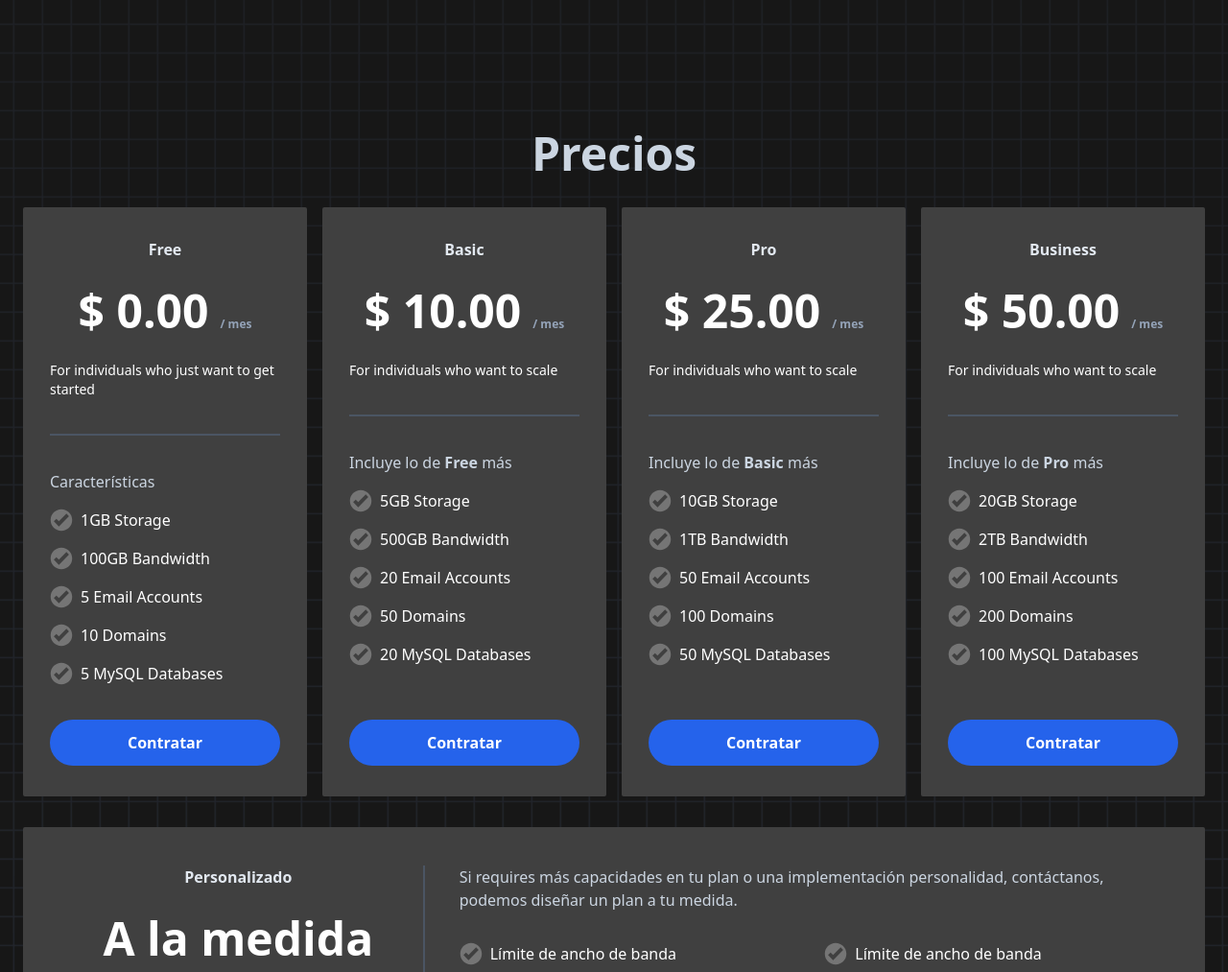
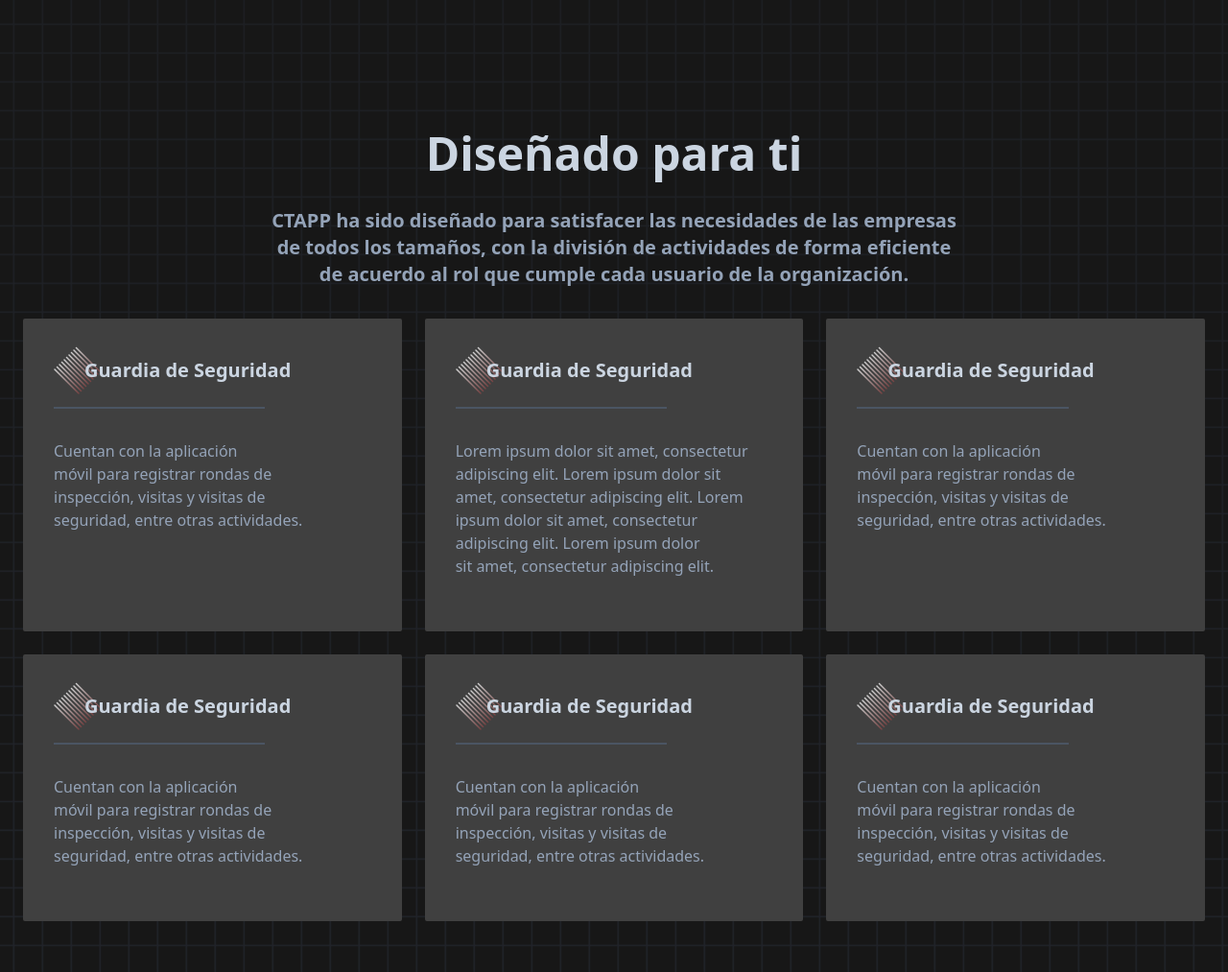
Before and after one commit to zeolimaldonado/landing-page, an Astro site: page / in a window 1280 px wide. Shown: the part 1560-2573 px from the top of the page at 96% size. Built offline with nearby package versions, Linux system fonts and the light colour scheme; Astro itself is replaced by a stand-in of ours.

Commit message:
People section (SaaS roles)

```diff
--- a/src/components/Contact.astro
+++ b/src/components/Contact.astro
@@ -5,7 +5,8 @@
 <section id="contact" class="container mx-auto min-h-screen py-10 pt-24 px-6 space-y-8 flex flex-col justify-center">
     <h1 class="text-5xl text-center font-semibold text-slate-300">Contactanos</h1>
     <p class="text-slate-400 font-semibold text-xl text-center max-w-[65ch] mx-auto text-balance">
-        Si deseas obtener una demo de la aplicación, o deseas conocer más características para poder integrarlo en los procesos de tu empresa, puedes contactarnos completando el siguiente formulario
+        Si deseas obtener una demo de la aplicación, o deseas conocer más características para poder integrarlo en los procesos de tu empresa,
+        puedes contactarnos completando el siguiente formulario
     </p>
-    <ContactForm />
+    <ContactForm client:load />
 </section>
--- /dev/null
+++ b/src/components/People.astro
@@ -0,0 +1,19 @@
+---
+import Card from "./people/Card.astro"
+import { PEOPLE } from "./../constants"
+---
+
+<section id="features" class="container mx-auto min-h-screen py-10 pt-24 px-6 space-y-8 flex flex-col">
+    <h1 class="text-5xl text-center font-semibold text-slate-300">Diseñado para ti</h1>
+    <p class="text-slate-400 font-semibold text-xl text-center max-w-[65ch] mx-auto text-balance">
+        CTAPP ha sido diseñado para satisfacer las necesidades de las empresas de todos los tamaños, con la división de actividades de forma eficiente
+        de acuerdo al rol que cumple cada usuario de la organización.
+    </p>
+    <section class="w-full grid grid-cols-3 justify-between items-stretch gap-6">
+        {
+            PEOPLE.map((person) => (
+                <Card {...person} />
+            ))
+        }
+    </section>
+</section>
--- /dev/null
+++ b/src/components/people/Card.astro
@@ -0,0 +1,16 @@
+---
+const { job, description } = Astro.props
+---
+
+<div class="rounded-sm bg-neutral-700 px-8 py-10 w-full">
+    <div class="flex items-center relative pl-8 mb-6">
+        <img class="absolute right-0 left-0 -z-0" width="50" height="50" src="/images/bg-person.png" alt="">
+        <h3 class="text-xl font-bold text-slate-300 z-10">
+            {job}
+        </h3>
+    </div>
+    <div class="w-2/3 border-b-2 border-b-gray-600" />
+    <p class="text-slate-400 font-medium text-balance mt-4 max-w-[65ch] py-4">
+        {description}
+    </p>
+</div>
--- a/src/constants/index.js
+++ b/src/constants/index.js
@@ -95,3 +95,30 @@
         answer: 'Astro is a new way to build static websites. It is a new way to build static websites. It is a new way to build static websites.'
     }
 ]
+
+export const PEOPLE = [
+    {
+        job: 'Guardia de Seguridad',
+        description: 'Cuentan con la aplicación móvil para registrar rondas de inspección, visitas y visitas de seguridad, entre otras actividades.'
+    },
+    {
+        job: 'Guardia de Seguridad',
+        description: 'Lorem ipsum dolor sit amet, consectetur adipiscing elit. Lorem ipsum dolor sit amet, consectetur adipiscing elit. Lorem ipsum dolor sit amet, consectetur adipiscing elit. Lorem ipsum dolor sit amet, consectetur adipiscing elit.'
+    },
+    {
+        job: 'Guardia de Seguridad',
+        description: 'Cuentan con la aplicación móvil para registrar rondas de inspección, visitas y visitas de seguridad, entre otras actividades.'
+    },
+    {
+        job: 'Guardia de Seguridad',
+        description: 'Cuentan con la aplicación móvil para registrar rondas de inspección, visitas y visitas de seguridad, entre otras actividades.'
+    },
+    {
+        job: 'Guardia de Seguridad',
+        description: 'Cuentan con la aplicación móvil para registrar rondas de inspección, visitas y visitas de seguridad, entre otras actividades.'
+    },
+    {
+        job: 'Guardia de Seguridad',
+        description: 'Cuentan con la aplicación móvil para registrar rondas de inspección, visitas y visitas de seguridad, entre otras actividades.'
+    }
+]
--- a/src/pages/index.astro
+++ b/src/pages/index.astro
@@ -5,6 +5,7 @@
 import Faq from '../components/Faq.astro';
 import Features from '../components/Features.astro';
 import Contact from '../components/Contact.astro';
+import People from '../components/People.astro';
 ---
 
 <Layout title="CTAPP">
@@ -13,6 +14,7 @@
 		<section class="w-full relative">
 			<div class="bg-body-pattern bg-repeat absolute inset-0 top-0 left-0 right-0" />
 			<Features />
+			<People />
 			<Pricing />
 			<Faq />
 			<Contact />
```
Also changed, not shown: public/images/bg-person.png (added).
